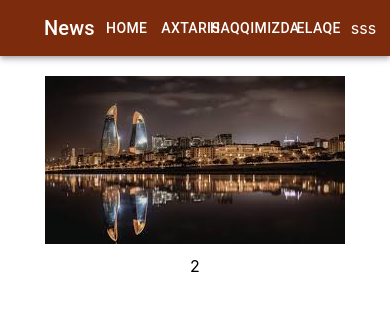
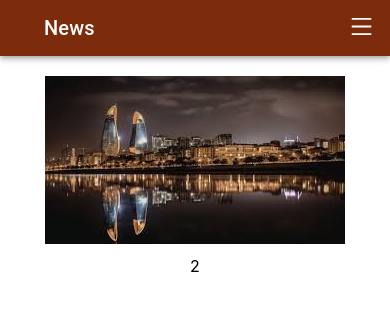
Before and after one commit to ShahmirzeMIT/Construction, a React (Create React App) app: page / in a window 390 px wide. Shown: the top 310 px of the page. Built offline with nearby package versions, Linux system fonts and the light colour scheme.

Commit message:
header ready

```diff
--- a/package.json
+++ b/package.json
@@ -14,6 +14,7 @@
     "react-awesome-reveal": "^4.2.5",
     "react-bootstrap": "^2.8.0",
     "react-dom": "^18.2.0",
+    "react-icons": "^4.10.1",
     "react-router-dom": "^6.14.1",
     "react-scripts": "5.0.1",
     "web-vitals": "^2.1.4"
--- a/src/Route/pageContainer.jsx
+++ b/src/Route/pageContainer.jsx
@@ -1,6 +1,7 @@
 import { AppBar, Box, Button,IconButton, Link, List, ListItem, ListItemButton, ListItemIcon, ListItemText, SwipeableDrawer, Toolbar, Typography } from "@mui/material"
 import styles from "../index.css";
 import { Fragment, useState } from "react";
+import {AiOutlineMenu} from "react-icons/ai"
 function PageConatiner({children}){
 	const menu=["Home","Axtaris","Haqqimizda","Elaqe"];
 	const [state, setState] =useState({
@@ -31,10 +32,10 @@ function PageConatiner({children}){
 		    {menu.map((text, index) => (
 			 <ListItem key={text} disablePadding>
 			   <ListItemButton>
-				<ListItemIcon>
-				#
-				</ListItemIcon>
-				<ListItemText primary={text} />
+				index==0 ?
+			  	 <Link href={"/"} underline="none" className="c-white"><ListItemText primary={text} /></Link>
+				:
+				<Link href={"/"+text} underline="none" className="c-white"><ListItemText primary={text}/></Link>
 			   </ListItemButton>
 			 </ListItem>
 		    ))}
@@ -59,6 +60,7 @@ function PageConatiner({children}){
 						<Typography variant="h6" component="div" sx={{ flexGrow: 1 }}>
 						News
 						</Typography>
+						<div className="hidden_true">
 						{
 							menu.map((item,i)=>{
 								return(
@@ -74,11 +76,13 @@ function PageConatiner({children}){
 
 							})
 						}
+						</div>
+
 						<div>
 					{['right'].map((anchor) => (
-					<Fragment key={anchor}>
-						<div onClick={toggleDrawer(anchor, true)}>
-							{/* <AiOutlineMenu/> */} sss
+						<Fragment key={anchor} >
+						<div onClick={toggleDrawer(anchor, true)} className="hidden_false">
+							<AiOutlineMenu className="fs-25"/>
 							</div>
 						<SwipeableDrawer
 						anchor={anchor}
@@ -86,6 +90,7 @@ function PageConatiner({children}){
 						onClose={toggleDrawer(anchor, false)}
 						onOpen={toggleDrawer(anchor, true)}
 						>
+
 						{list(anchor)}
 						</SwipeableDrawer>
 					</Fragment>
--- a/src/index.css
+++ b/src/index.css
@@ -62,3 +62,21 @@ code {
 .brown{
   background-color: #7c2c0c !important ;
 }
+.fs-25{
+  font-size: 25px;
+}
+.hidden_false{
+  display: none !important;
+}
+.hidden_true{
+  display: block;
+}
+
+@media only screen and (max-width: 600px) {
+  .hidden_false{
+    display: block !important;
+  }
+  .hidden_true{
+    display: none;
+  }
+}
```
Also changed, not shown: 1 other file (tests, documents, lock files or other folders).
